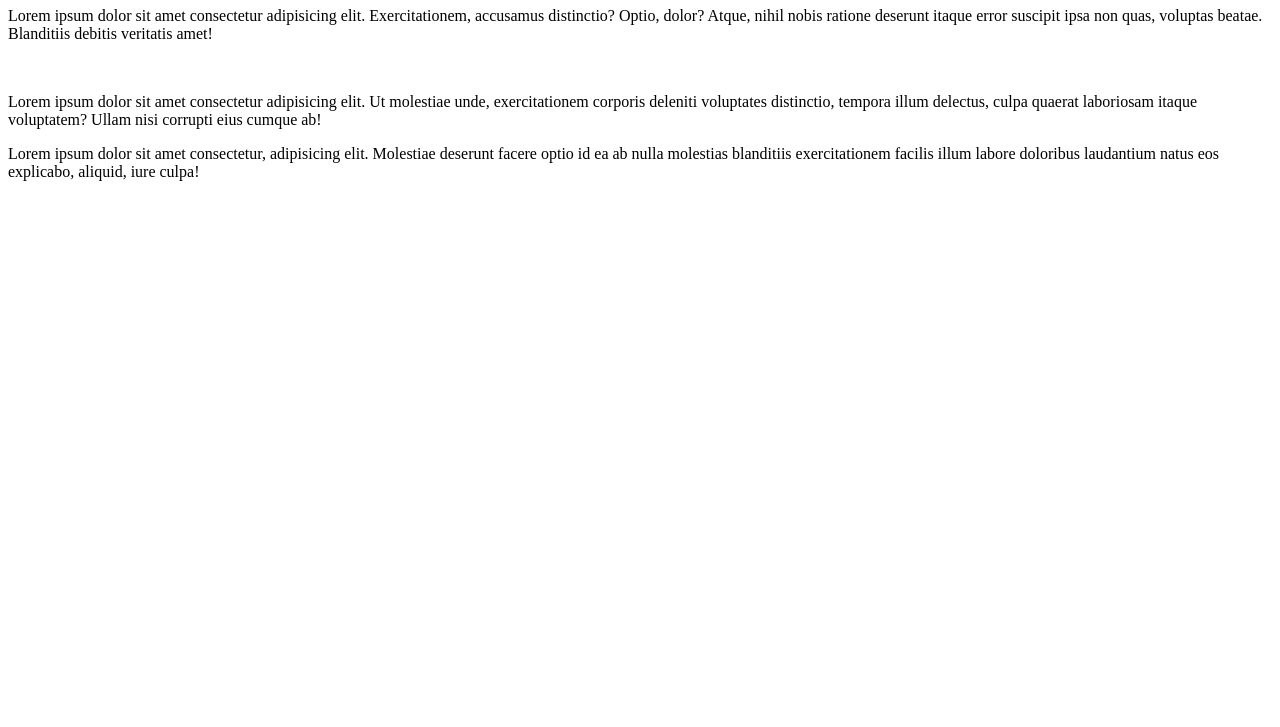
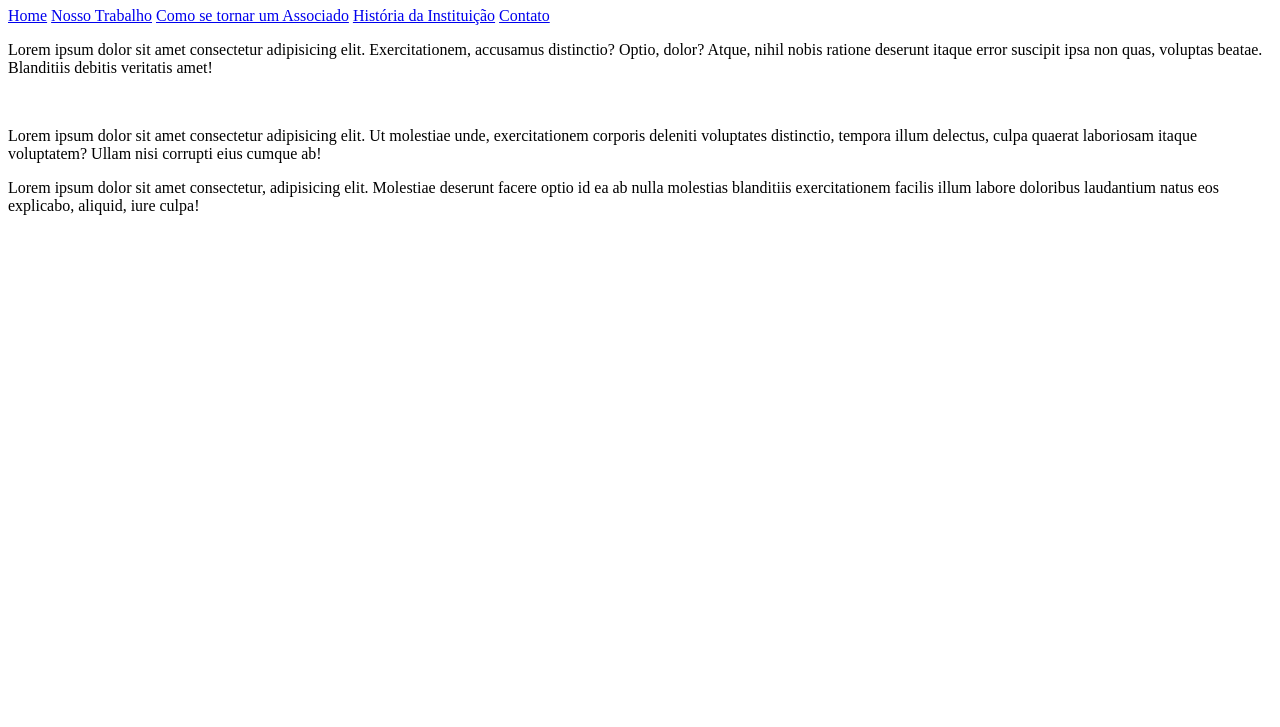
Before and after one commit to Kreusch-Leo/aapa, a plain HTML site: page index.html in a window 1280 px wide. Shown: the part 73-800 px from the top of the page. Drawn offline with Linux system fonts and the light colour scheme.

Commit message:
Update index.html

```diff
--- a/index.html
+++ b/index.html
@@ -11,6 +11,13 @@
 
     <header>
         <h1>Associação Americana de Preservação Ambiental</h1>
+        <nav>
+            <a href="#">Home</a>
+            <a href="#">Nosso Trabalho</a>
+            <a href="#">Como se tornar um Associado</a>
+            <a href="#">História da Instituição</a>
+            <a href="#">Contato</a>
+        </nav>
     </header>
 
     <main>
```
